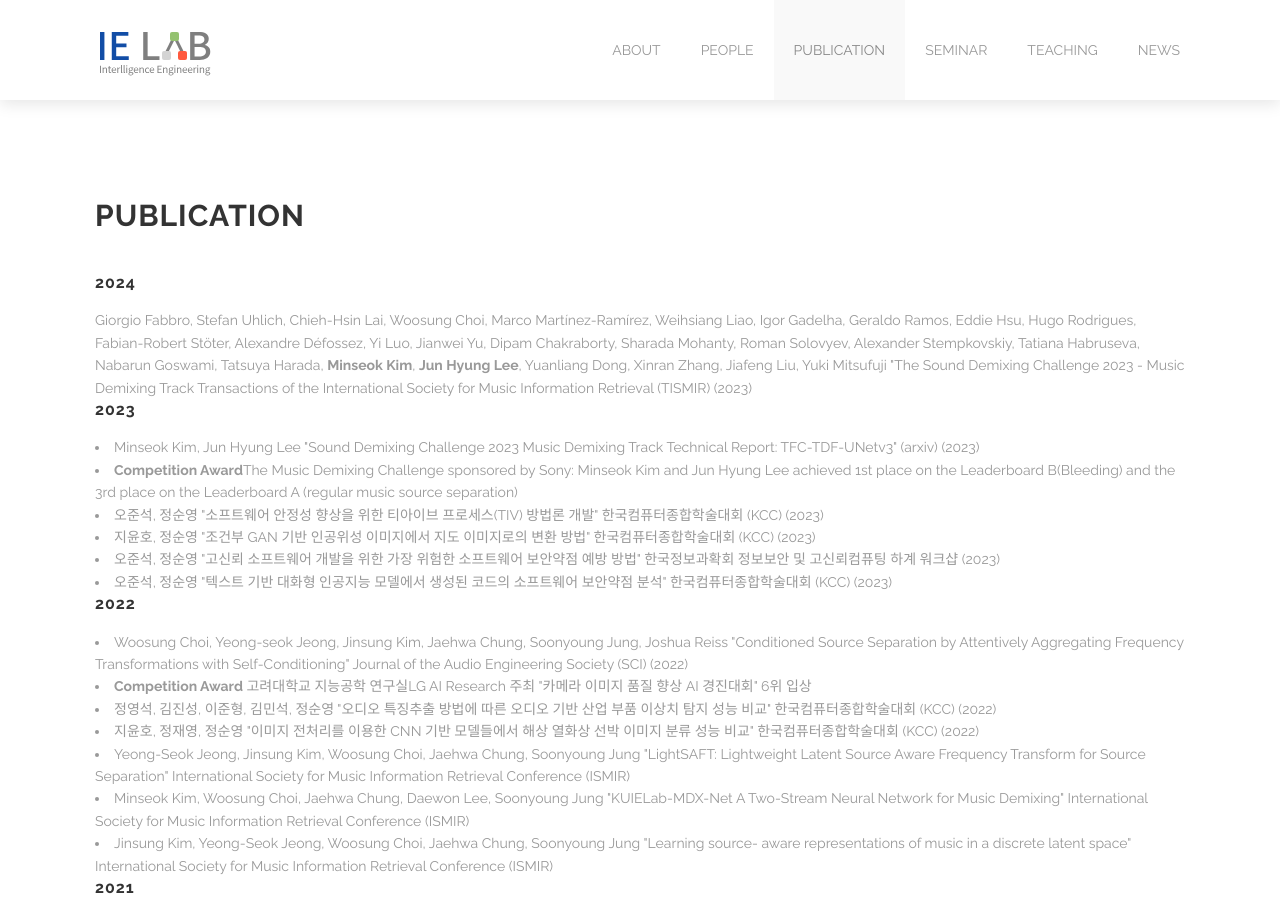
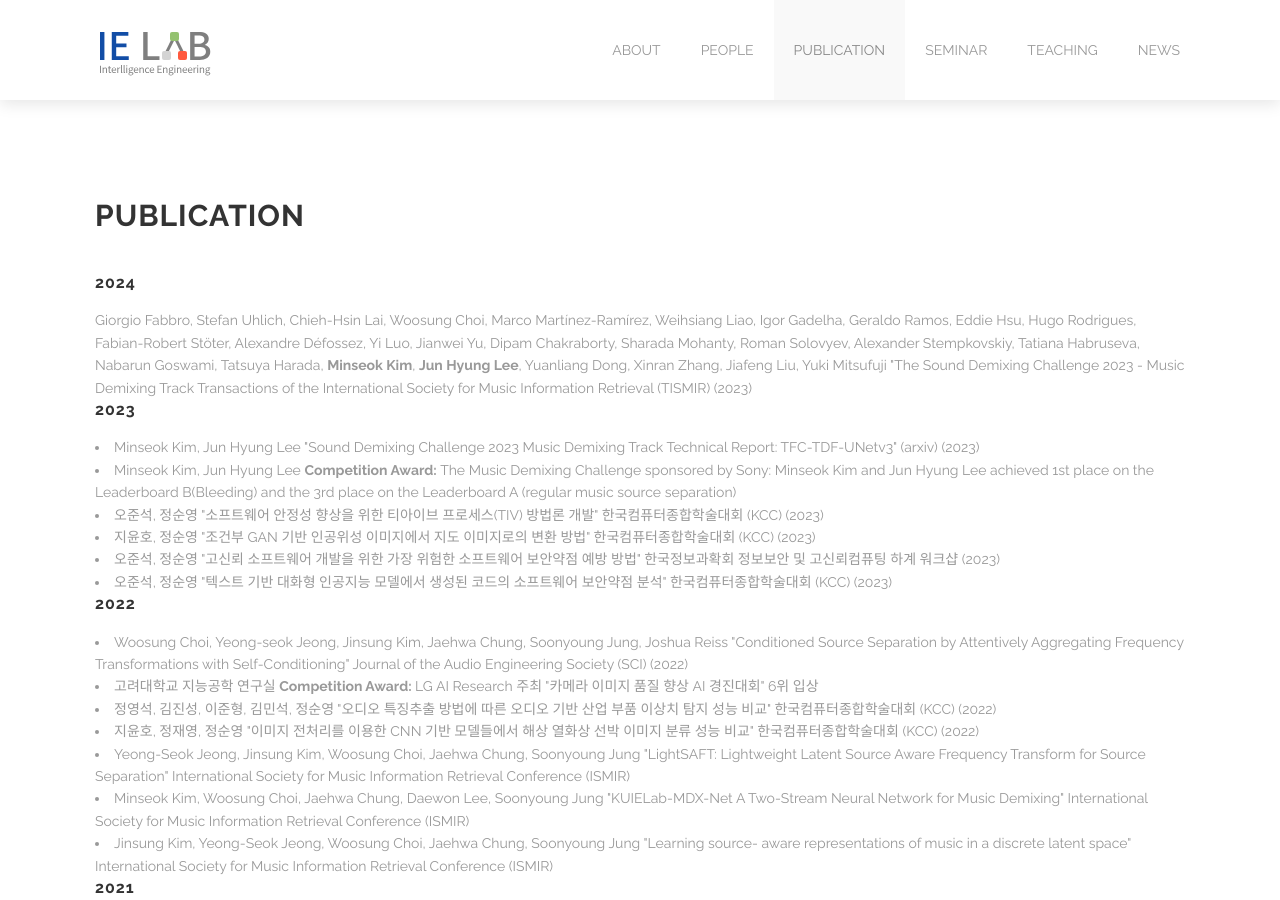
Before and after one commit to kuielab/kuielab.github.io, a Jekyll site: the page built from publication.html, in a window 1280 px wide and 900 px high. Built offline with Jekyll 4.4.1, drawn with Linux system fonts in a browser that asks for light colours.

Commit message:
Update publication.html

```diff
--- a/publication.html
+++ b/publication.html
@@ -24,7 +24,7 @@
             Technical Report: TFC-TDF-UNetv3" (arxiv) (2023)
         </li>
         <li>
-            <b>Competition Award</b>The Music Demixing Challenge sponsored by Sony: Minseok Kim and Jun Hyung Lee
+            Minseok Kim, Jun Hyung Lee <b>Competition Award: </b>The Music Demixing Challenge sponsored by Sony: Minseok Kim and Jun Hyung Lee
             achieved 1st place on the Leaderboard B(Bleeding) and the 3rd place on the
             Leaderboard A (regular music source separation)
         </li>
@@ -52,7 +52,7 @@
             Self-Conditioning" Journal of the Audio Engineering Society (SCI) (2022)
           </li>
         <li>
-            <b>Competition Award</b> 고려대학교 지능공학 연구실LG AI Research 주최 "카메라 이미지 품질 향상 AI 경진대회" 6위 입상
+            고려대학교 지능공학 연구실 <b>Competition Award: </b> LG AI Research 주최 "카메라 이미지 품질 향상 AI 경진대회" 6위 입상
           </li>
         <li>
             정영석, 김진성, 이준형, 김민석, 정순영 "오디오 특징추출 방법에 따른 오디오 기반 산업 부품
```
